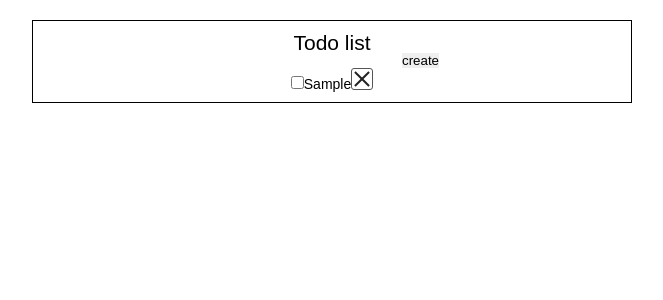
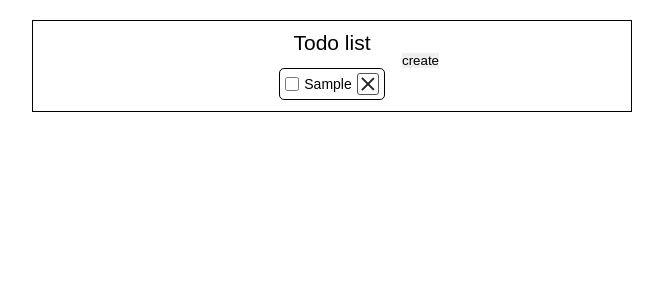
Before and after one commit to Urfeen/todo-lilst, a React (Create React App) app: page / in a window 1280 px wide. Both pictures are taken after typing "Sample" into the empty fields and a click on the button "create". Shown: the top 300 px of the page, without its empty margins (308-971 px from the left). Built offline with nearby package versions, Linux system fonts and the light colour scheme.

Commit message:
feat: tasks markup

```diff
--- a/public/index.html
+++ b/public/index.html
@@ -9,6 +9,7 @@
   <meta name="description" content="Web site created using create-react-app" />
   <link rel="apple-touch-icon" href="%PUBLIC_URL%/logo192.png" />
   <link rel="manifest" href="%PUBLIC_URL%/manifest.json" />
+  <link rel="stylesheet" href="https://cdnjs.cloudflare.com/ajax/libs/font-awesome/4.7.0/css/font-awesome.min.css">
   <title>React App</title>
 </head>
 
--- a/src/common-styles.scss
+++ b/src/common-styles.scss
@@ -4,10 +4,9 @@ body {
 
 // ============BUTTONS============
 
-button.btn-cross {
+// <button/>
+button.btn_cross {
   position: relative;
-  min-width: 22px;
-  min-height: 22px;
   background-color: rgba(0, 0, 0, 0);
   border: 1px solid #555;
   border-radius: 3px;
@@ -17,7 +16,7 @@ button.btn-cross {
     position: absolute;
     top: 50%;
     left: 50%;
-    width: 20px;
+    width: 1.3em;
     height: 2px;
     background-color: #222;
   }
@@ -27,6 +26,9 @@ button.btn-cross {
   &::after {
     transform: translate(-50%, -50%) rotate(45deg);
   }
+  &:hover {
+    transform: scale(1.1);
+  }
 }
 
 // ============CHECKBOX============
--- a/src/components/TasksList/TasksList.jsx
+++ b/src/components/TasksList/TasksList.jsx
@@ -67,8 +67,9 @@ const TasksList = () => {
               <button
                 onClick={() => deleteTaskHandler(task.id)}
                 type="button"
-                className="btn-cross"
-              ></button>
+                className="btn_cross"
+                style={{ height: "22px", width: "22px" }}
+              />
             </li>
           ))
         )}
--- a/src/components/TasksList/TasksList.scss
+++ b/src/components/TasksList/TasksList.scss
@@ -3,8 +3,25 @@
 
   li {
     max-width: 100%;
+    display: flex;
+    align-items: center;
+    margin: 0px 0px 0.5rem 0px;
+    border: 1px solid #000;
+    padding: 4px 5px;
+    border-radius: 5px;
     span {
       word-wrap: break-word;
+      max-width: calc(100% - 1rem - 5px - 22px - 5px);
+      flex-grow: 1;
+      line-height: 1.2;
+    }
+    input {
+      width: 1rem;
+      height: 1rem;
+      margin: 0px 5px 0px 0px;
+    }
+    button {
+      margin: 0px 0px 0px 5px;
     }
   }
   li:last-child {
```
